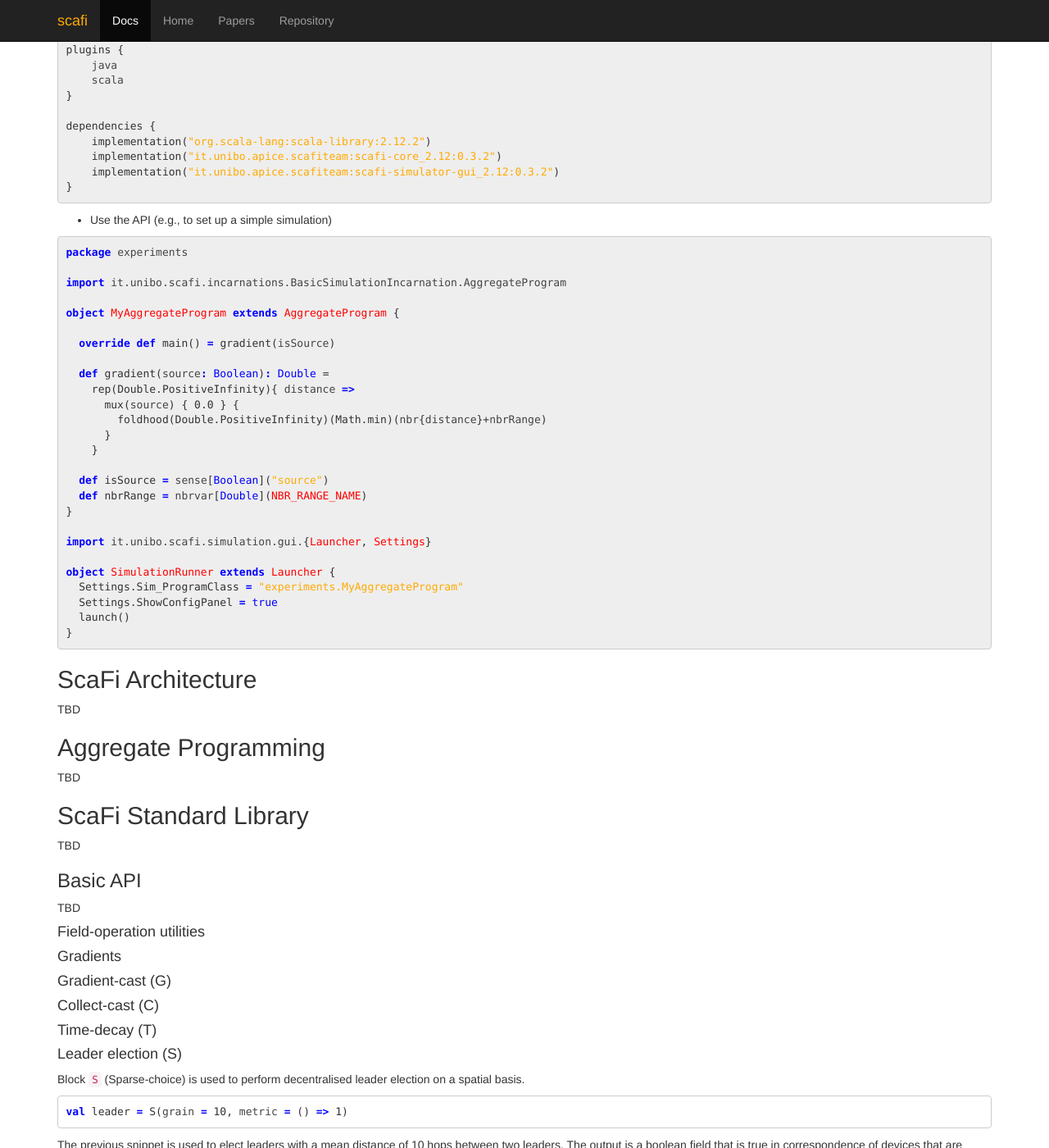
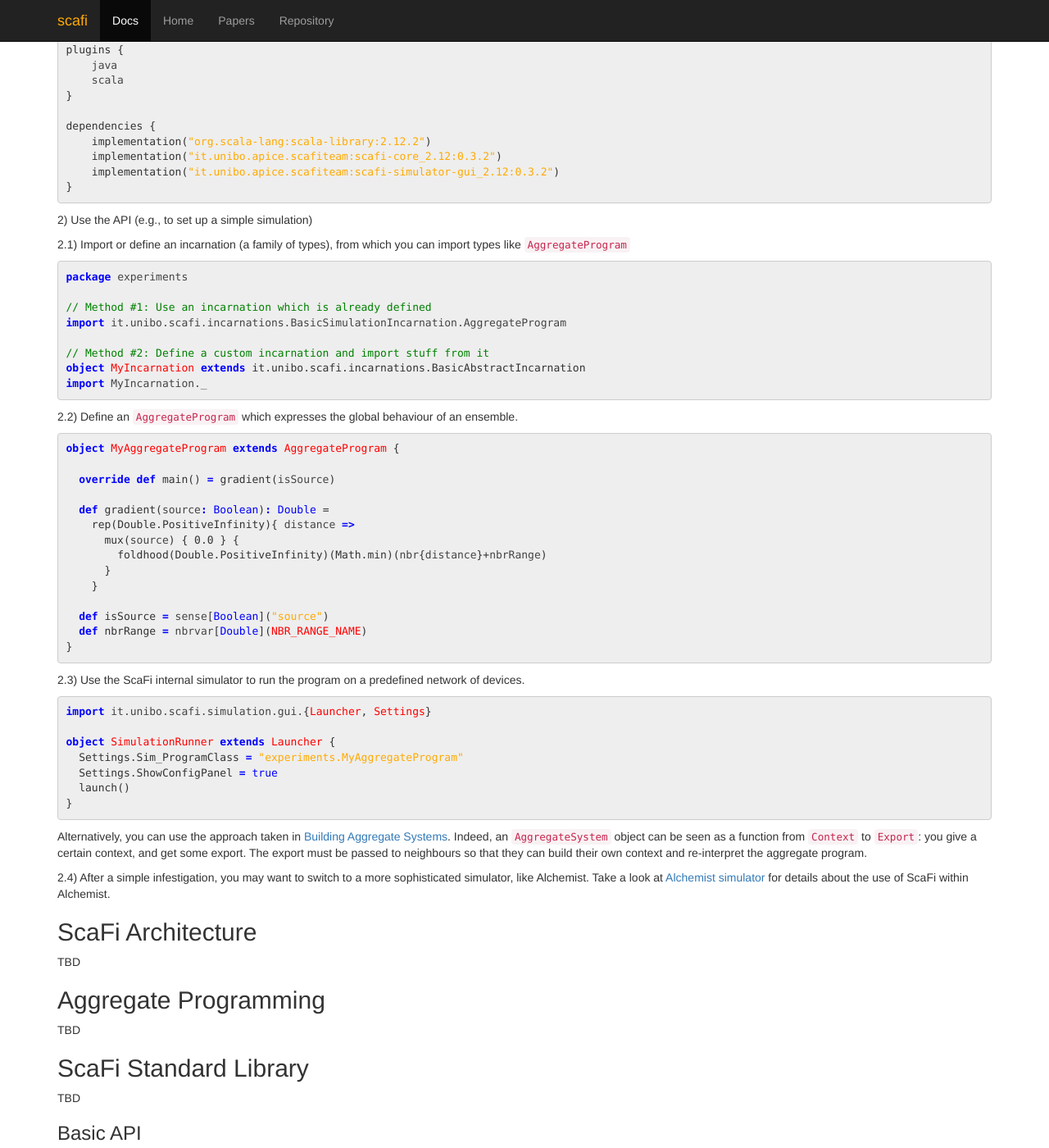
Before and after one commit to scafi/scafi.github.io, a Jekyll site: the page built from pages/docs.md, in a window 1280 px wide and 1400 px high, scrolled down 1299 px. Shown: the whole window at 82% size. Built offline with Jekyll 4.4.1, drawn with Linux system fonts in a browser that asks for light colours.

Commit message:
More docs

```diff
--- a/pages/docs.md
+++ b/pages/docs.md
@@ -68,7 +68,7 @@ val scafi_simulator_gui  = "it.unibo.apice.scafiteam" %% "scafi-simulator-gui"
 libraryDependencies ++= Seq(scafi_core, scafi_simulator_gui)
 {% endhighlight %}
 
-GRADLE (`build.gradle.kts`)
+1B) GRADLE (`build.gradle.kts`)
 
 {% highlight kotlin %}
 plugins {
@@ -83,13 +83,25 @@ dependencies {
 }
 {% endhighlight %}
 
-* Use the API (e.g., to set up a simple simulation)
+2) Use the API (e.g., to set up a simple simulation)
+
+2.1) Import or define an incarnation (a family of types),
+from which you can import types like `AggregateProgram`
 
 {% highlight scala %}
 package experiments
 
+// Method #1: Use an incarnation which is already defined
 import it.unibo.scafi.incarnations.BasicSimulationIncarnation.AggregateProgram
 
+// Method #2: Define a custom incarnation and import stuff from it
+object MyIncarnation extends it.unibo.scafi.incarnations.BasicAbstractIncarnation
+import MyIncarnation._
+{% endhighlight %}
+
+2.2) Define an `AggregateProgram` which expresses the global behaviour of an ensemble.
+
+{% highlight scala %}
 object MyAggregateProgram extends AggregateProgram {
 
   override def main() = gradient(isSource)
@@ -104,6 +116,11 @@ object MyAggregateProgram extends AggregateProgram {
   def isSource = sense[Boolean]("source")
   def nbrRange = nbrvar[Double](NBR_RANGE_NAME)
 }
+{% endhighlight %}
+
+2.3) Use the ScaFi internal simulator to run the program on a predefined network of devices.
+
+{% highlight scala %}
 
 import it.unibo.scafi.simulation.gui.{Launcher, Settings}
 
@@ -113,6 +130,15 @@ object SimulationRunner extends Launcher {
   launch()
 }
 {% endhighlight %}
+
+Alternatively, you can use the approach taken in <a href="#building-aggregate-systems">Building Aggregate Systems</a>.
+Indeed, an `AggregateSystem` object can be seen as a function from `Context` to `Export`:
+you give a certain context, and get some export. The export must be passed to neighbours so that they can build their own context
+and re-interpret the aggregate program.
+
+2.4) After a simple infestigation, you may want to switch to a more sophisticated simulator, like Alchemist.
+Take a look at <a href="#Alchemist-simulator">Alchemist simulator</a>
+for details about the use of ScaFi within Alchemist.
 
 ## ScaFi Architecture
 
```
Also changed, not shown: other parts of pages/docs.md (+1 -1 lines).
